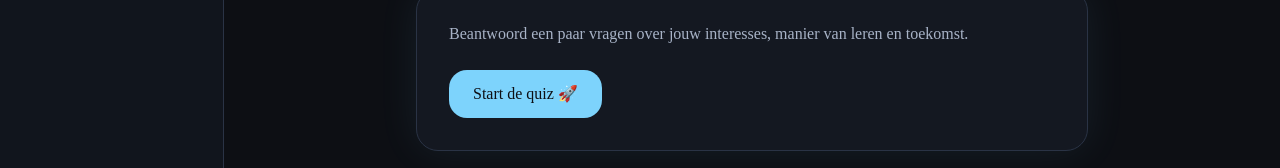
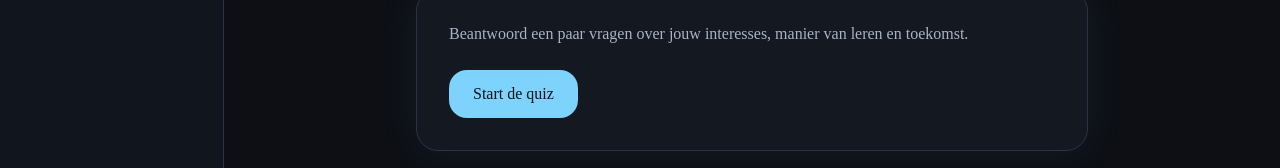
Before and after one commit to SejlaC/MijnHBOKeuze, a Next.js app: page /quiz in a window 1280 px wide. Shown: the part 453-621 px from the top of the page. Built offline with nearby package versions, Linux system fonts and the light colour scheme.

Commit message:
small fix

```diff
--- a/src/app/quiz/page.tsx
+++ b/src/app/quiz/page.tsx
@@ -126,7 +126,7 @@ export default function QuizPage() {
                     onClick={startQuiz}
                     className="inline-block rounded-2xl bg-[#7DD3FC] px-6 py-3 font-medium text-[#0D0F14] transition hover:bg-[#38BDF8] active:scale-95"
                   >
-                    Start de quiz 🚀
+                    Start de quiz
                   </button>
                 </div>
               </motion.div>
@@ -199,7 +199,7 @@ export default function QuizPage() {
                   Jouw resultaten
                 </div>
                 <h2 className="text-4xl font-bold tracking-tight mb-2">
-                  Jouw matches ✨
+                  Jouw matches
                 </h2>
                 <p className="text-[#A8B3C7] mb-8">
                   Op basis van jouw antwoorden passen deze opleidingen het beste bij jou.
```
